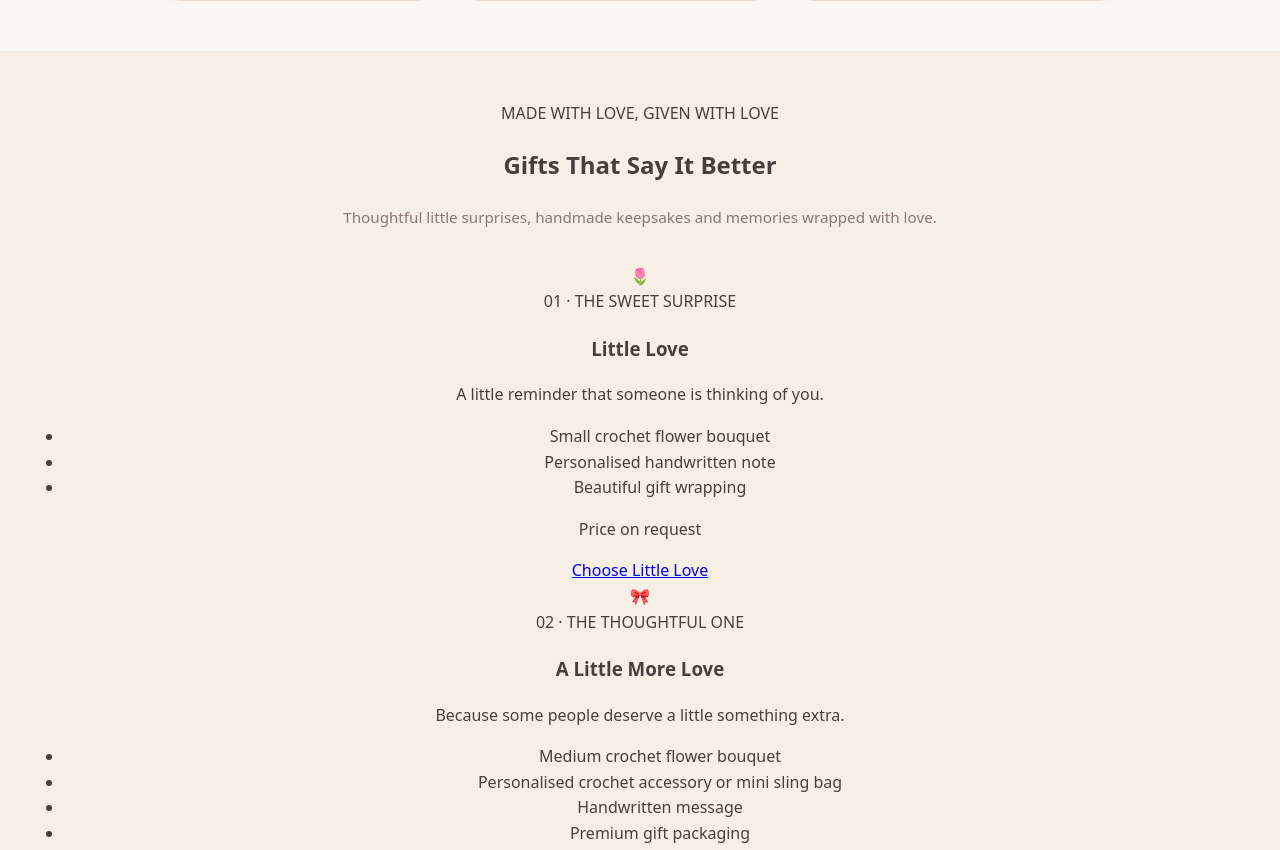
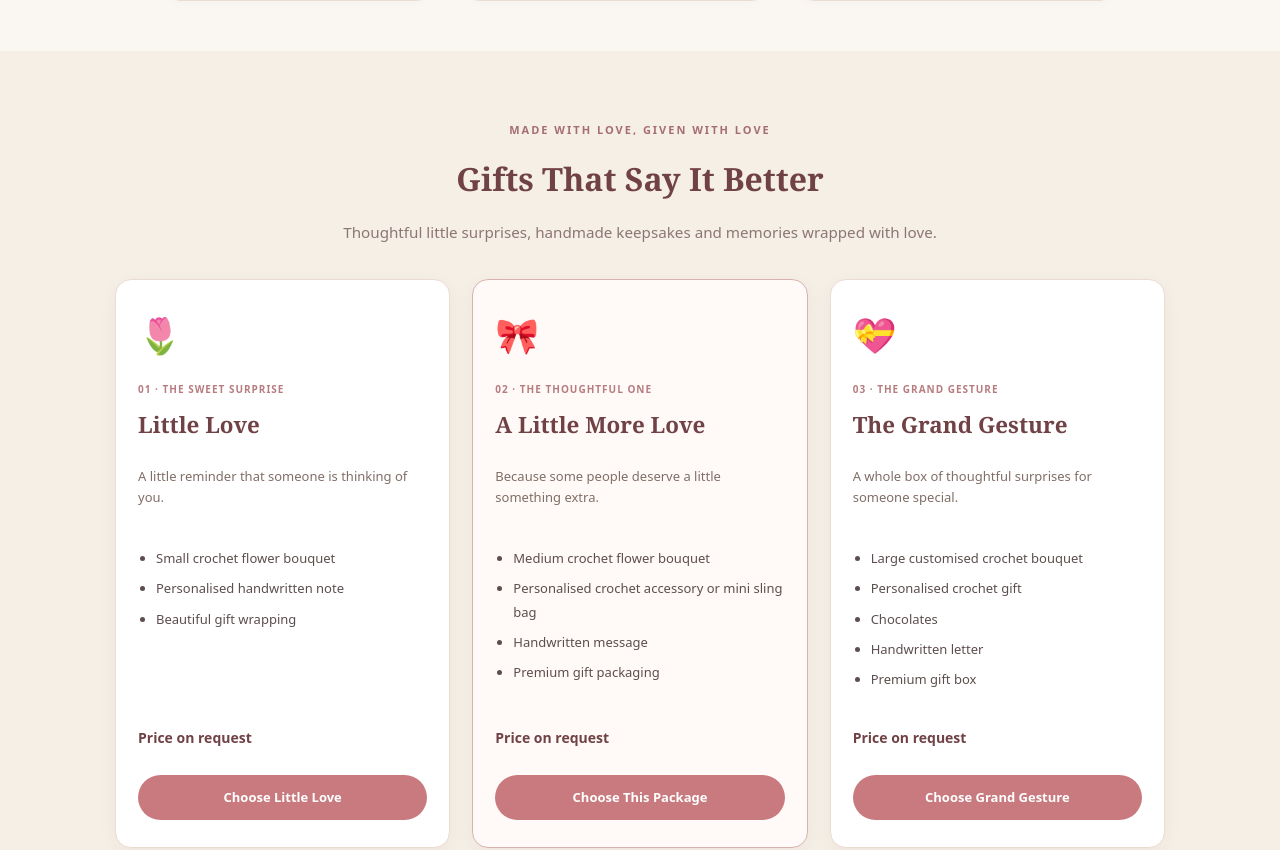
Before and after one commit to navrojpreet19-del/cozystichstudio, a plain HTML site: page index.html in a window 1280 px wide. Shown: the part 1429-2279 px from the top of the page. Drawn offline with Linux system fonts and the light colour scheme.

Commit message:
update style.css

```diff
--- a/style.css
+++ b/style.css
@@ -396,3 +396,137 @@ footer { text-align: center; padding: 35px 20px; background-color: #ffffff; colo
         max-width: 270px;
     }
 }
+
+/* ===== COZY HEIRLOOM GIFT COLLECTION ===== */
+
+.gift-collection {
+    padding-top: 65px;
+    padding-bottom: 65px;
+}
+
+.gift-eyebrow {
+    color: #a66e72;
+    font-size: 11px;
+    font-weight: bold;
+    letter-spacing: 2px;
+}
+
+.gift-collection h2 {
+    font-family: Georgia, serif;
+    color: #704245;
+    font-size: 2rem;
+    margin: 12px 0;
+}
+
+.gift-grid {
+    display: grid;
+    grid-template-columns: repeat(3, minmax(0, 1fr));
+    gap: 22px;
+    max-width: 1050px;
+    margin: 35px auto 0;
+    text-align: left;
+}
+
+.gift-card {
+    background: #fff;
+    border: 1px solid #ebdcd0;
+    border-radius: 16px;
+    padding: 27px 22px;
+    display: flex;
+    flex-direction: column;
+    box-shadow: 0 5px 18px rgba(112, 66, 69, 0.05);
+    transition: transform 0.25s ease, box-shadow 0.25s ease;
+}
+
+.gift-card:hover {
+    transform: translateY(-5px);
+    box-shadow: 0 10px 25px rgba(112, 66, 69, 0.10);
+}
+
+.gift-icon {
+    font-size: 35px;
+    margin-bottom: 18px;
+}
+
+.gift-number {
+    color: #b77c80;
+    font-size: 10px;
+    font-weight: bold;
+    letter-spacing: 1px;
+}
+
+.gift-card h3 {
+    font-family: Georgia, serif;
+    color: #704245;
+    font-size: 1.4rem;
+    margin: 10px 0;
+}
+
+.gift-description {
+    color: #806e67;
+    font-size: 13px;
+    min-height: 55px;
+}
+
+.gift-card ul {
+    padding-left: 18px;
+    color: #5c4e4d;
+    font-size: 13px;
+    line-height: 1.8;
+    flex-grow: 1;
+}
+
+.gift-card li {
+    margin-bottom: 7px;
+}
+
+.gift-price {
+    color: #704245;
+    font-weight: bold;
+    font-size: 14px;
+    margin-top: 15px;
+}
+
+.gift-btn {
+    display: block;
+    text-align: center;
+    background: #c97a7e;
+    color: white;
+    text-decoration: none;
+    padding: 12px 15px;
+    border-radius: 25px;
+    font-size: 13px;
+    font-weight: bold;
+    margin-top: 12px;
+    transition: background 0.2s ease;
+}
+
+.gift-btn:hover {
+    background: #a95f64;
+}
+
+.featured-gift {
+    background: #fffaf7;
+    border: 1px solid #d9b2ae;
+}
+
+.gift-footer-note {
+    color: #8c7674;
+    font-size: 13px;
+    margin-top: 30px;
+}
+
+@media (max-width: 750px) {
+    .gift-grid {
+        grid-template-columns: 1fr;
+        max-width: 430px;
+    }
+
+    .gift-description {
+        min-height: auto;
+    }
+
+    .gift-card {
+        padding: 25px;
+    }
+}
```
